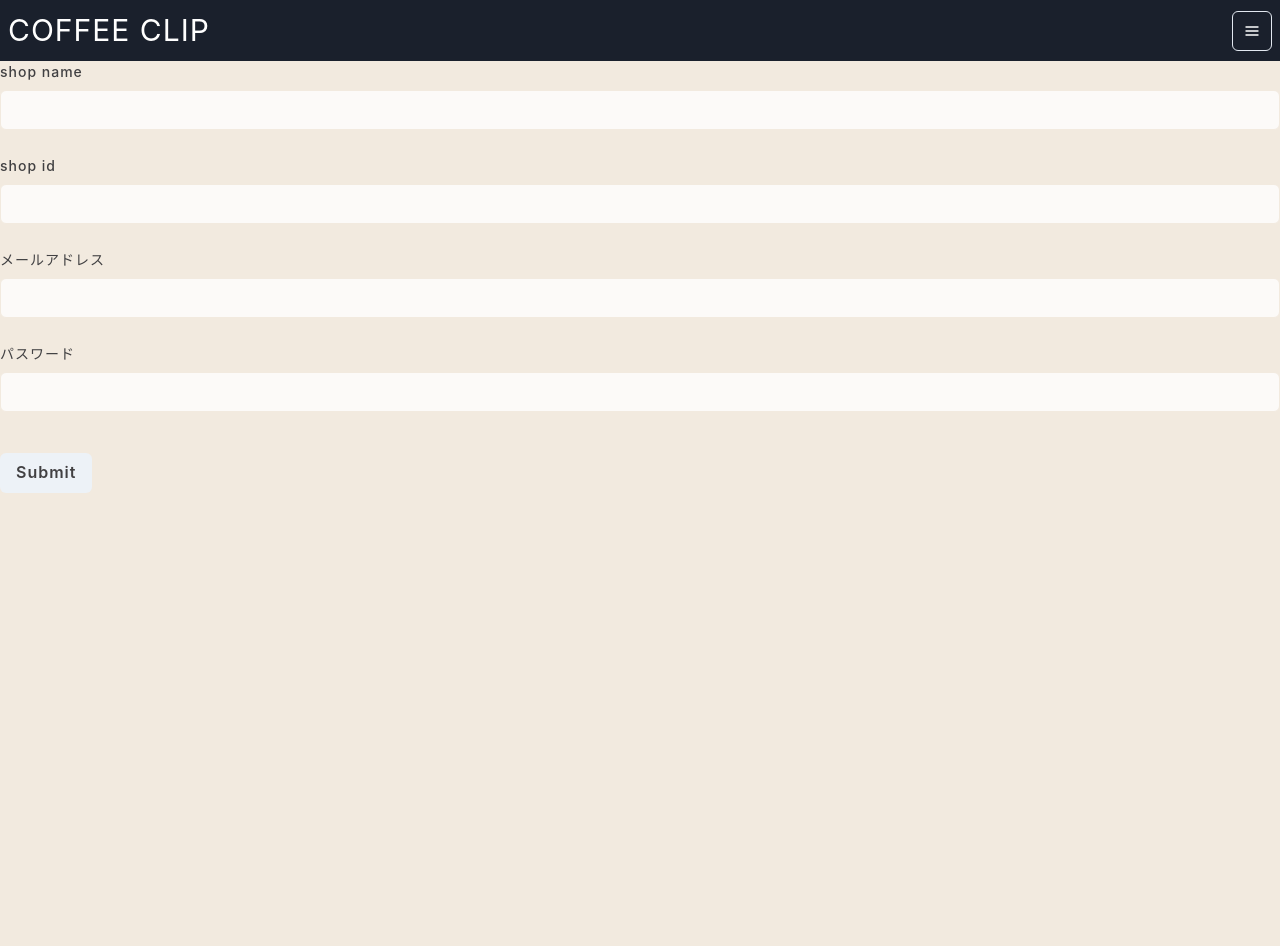
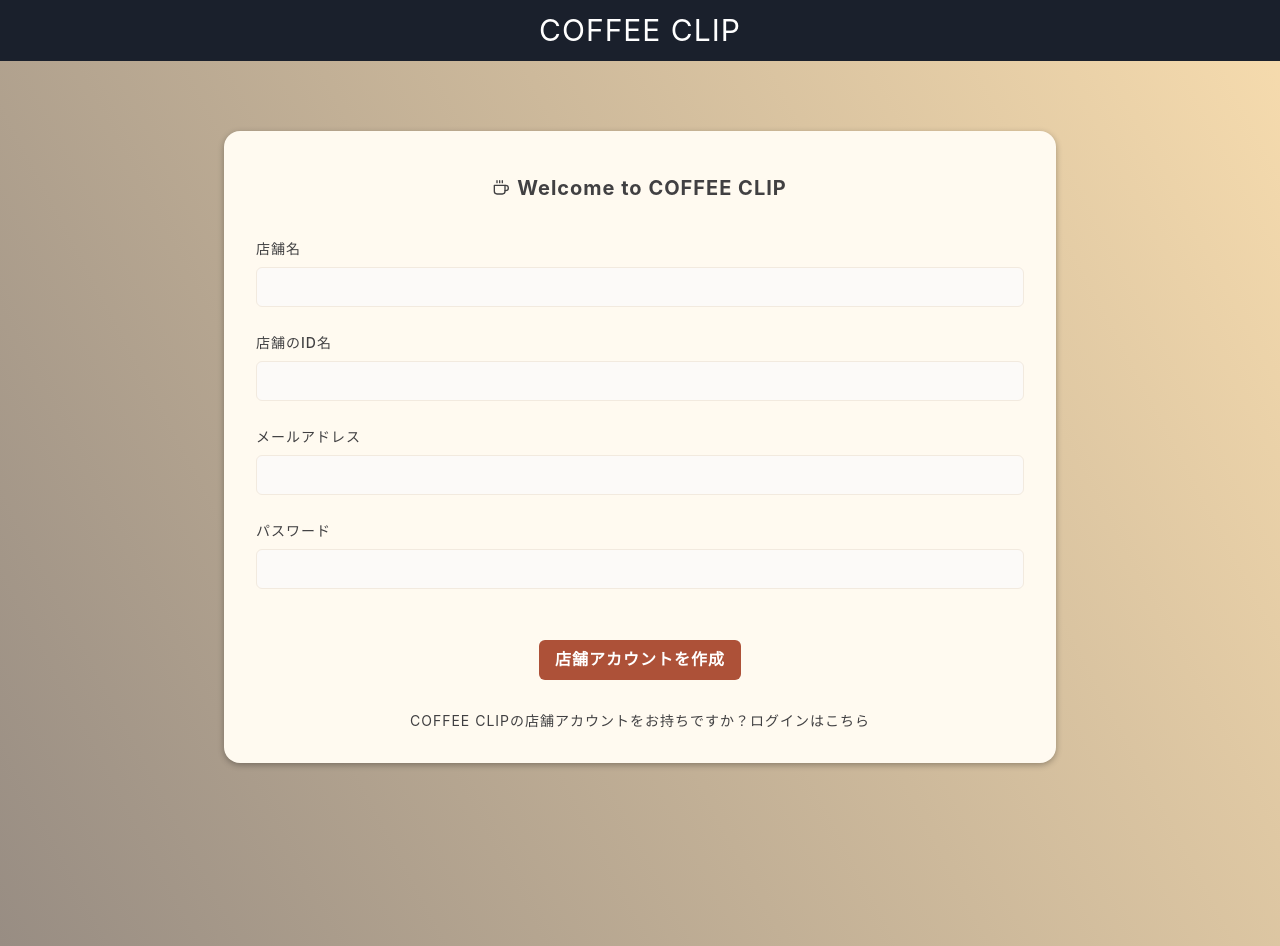
Before and after one commit to ccj7/coffee-clip, a Next.js app in the folder front/: page /shop/signup in a window 1280 px wide. Before the commit the page ends 800 px from the top, so only its background shows below. Built offline with nearby package versions, Linux system fonts and the light colour scheme; no server answers.

Commit message:
fix: CSS追加

```diff
--- a/front/pages/shop/signup.tsx
+++ b/front/pages/shop/signup.tsx
@@ -8,11 +8,12 @@ import { createUserWithEmailAndPassword, getAuth } from 'firebase/auth'
 import firebase from '../../auth/firebaseConfig'
 import { isLoggedIn } from '../../util'
 
-import Header from '../../components/shop/Header'
+import Header from '../../components/Header'
 import InputForm from '../../components/InputForm'
 import Message from '../../components/Message'
 
-import { Button } from '@chakra-ui/react'
+import { Button, Box, Heading, HStack, Center, Link } from '@chakra-ui/react'
+import { FiCoffee } from 'react-icons/fi'
 
 type newShopInfo = {
   auth_id: string
@@ -54,25 +55,53 @@ const Signup: WithGetAccessControl<VFC> = () => {
       })
   }
   return (
-    <div>
+    <Box
+      background="#988d83"
+      backgroundImage="linear-gradient(62deg, #988d83 0%, #f7dcae 100%)"
+      pb='135px'>
       <Head>
         <title>Sign-Up</title>
         <meta name="Sign-Up" content="Shop サインアップ" />
       </Head>
       <Header />
+      <Box
+        w={{ base: '80%', md: '65%' }}
+        ml="auto" mr="auto">
         { message && <Message message={message} /> }
+        <Box
+          my={12} p={8} mt='70px'
+          borderRadius='16px'
+          backgroundColor='orange.50'
+          boxShadow='0px 2px 6px rgba(0, 0, 0, 0.3)'>
+          <Center h='50px' mb='25px'>
+            <HStack color='brand.color1'>
+              <FiCoffee />
+              <Heading as='h2' size='md'>Welcome to COFFEE CLIP</Heading>
+            </HStack>
+          </Center>
           <FormProvider {...methods}>
             <form onSubmit={methods.handleSubmit(onSubmit)}>
-          <InputForm thema="display_name" text="shop name" />
-          <InputForm thema="handle_name" text="shop id" />
+              <InputForm thema="display_name" text="店舗名" />
+              <InputForm thema="handle_name" text="店舗のID名" />
               <InputForm thema="email" text="メールアドレス" />
               <InputForm thema="password" text="パスワード" />
-          <Button mt={4} type="submit">
-            Submit
+              <Center mt='10px'>
+                <Button
+                  backgroundColor='brand.color2'
+                  color='white'
+                  mt={4}
+                  type="submit">
+                  店舗アカウントを作成
                 </Button>
+              </Center>
             </form>
           </FormProvider>
-    </div>
+          <Center mt='30px' fontSize='sm'>
+            <Link href='/shop/signin'>COFFEE CLIPの店舗アカウントをお持ちですか？ログインはこちら</Link>
+          </Center>
+        </Box>
+      </Box>
+    </Box>
   )
 }
 
```
Lines whose indentation alone changed are shown as unchanged.
